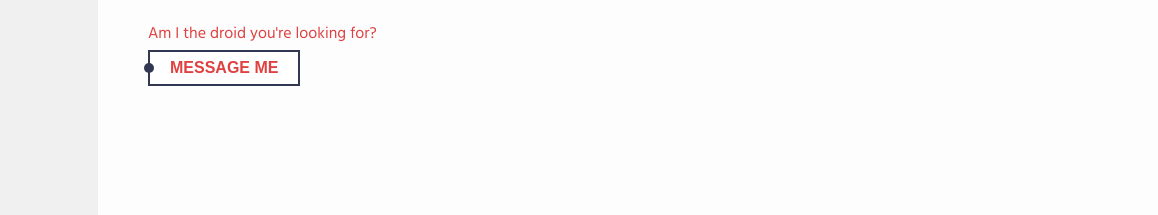
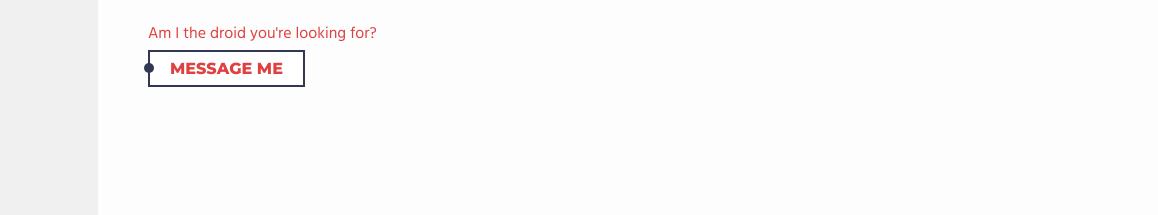
Before and after one commit to drewclem/drewclem.github.io, a Gatsby site: page / in a window 1280 px wide. Shown: the part 585-800 px from the top of the page, 122-1280 px from the left. Built offline with nearby package versions, Linux system fonts and the light colour scheme; Gatsby itself is replaced by a stand-in of ours.

Commit message:
Update styles.css

```diff
--- a/static/css/styles.css
+++ b/static/css/styles.css
@@ -469,7 +469,10 @@ button{
     font-size: 14px;
   }
 }
-
+.btn-red,
+.btn-blue{
+  font-family: 'Montserrat', sans-serif
+}
 .btn-red{
   color: var(--blue);
   border: 2px solid var(--red);
```
